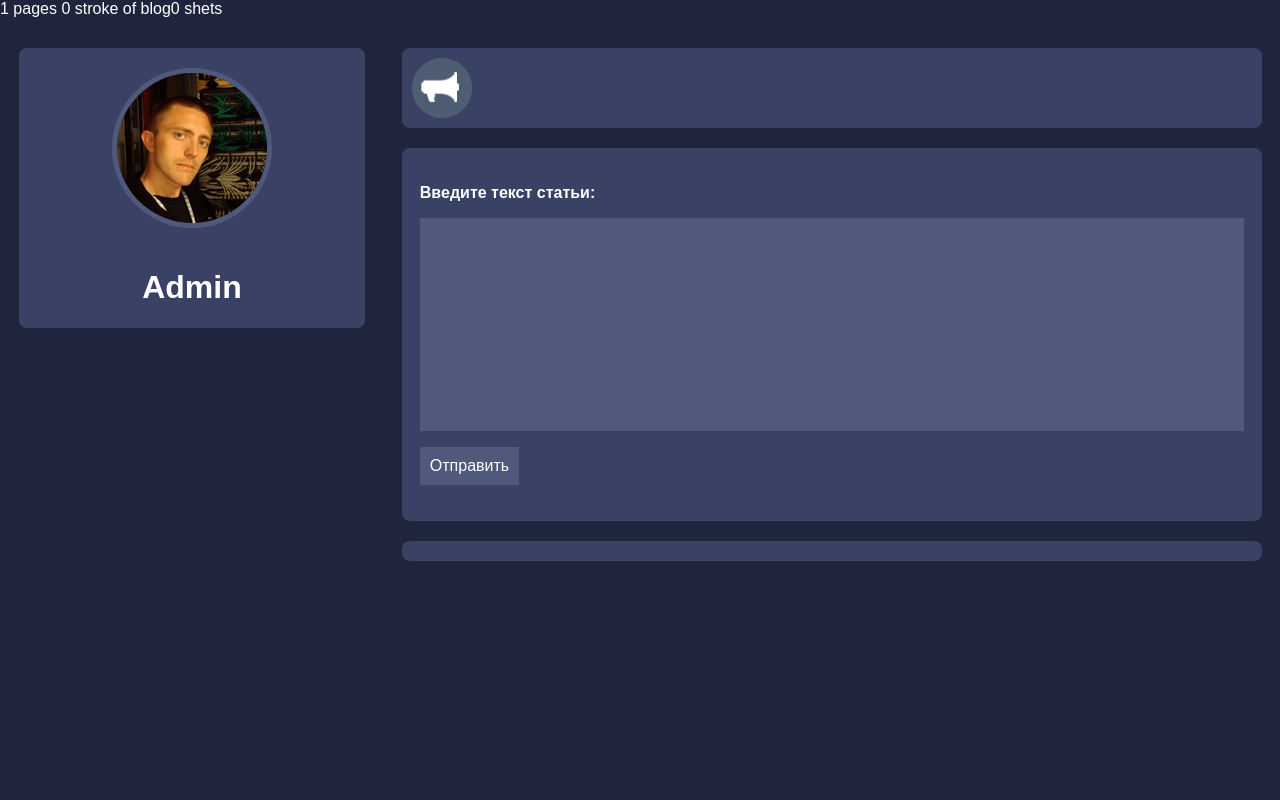
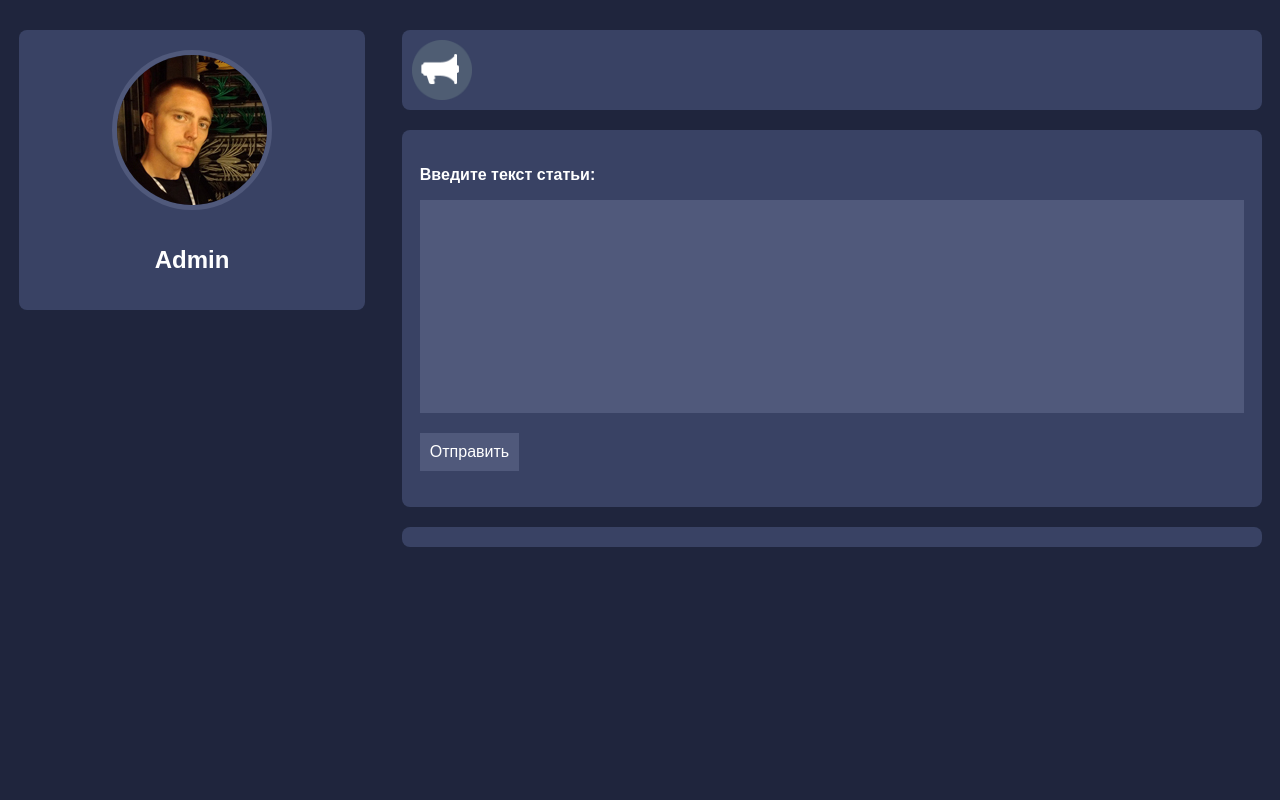
Before and after one commit to Smitevils/MyBlog, a PHP site: page /admin.php in a window 1280 px wide. Run offline with PHP 8.4, Linux system fonts and the light colour scheme; data that the repository does not hold is empty.

Commit message:
Мелкие изменения

```diff
--- a/index.php
+++ b/index.php
@@ -18,7 +18,8 @@
 			<div class="photo_block">
 				<img src="img/avatars/profile_img150x150_1.JPG" class="avatar" alt="avatar">
 			</div>
-			<h1>Title</h1>
+			<h1>SmiteVils</h1>
+			<p style="text-align: center;">smitevils@yandex.ru</p>
 		</div>
 		<div class="clear"></div>
 	</div>
--- a/php_scripts/blog/add_posts.php
+++ b/php_scripts/blog/add_posts.php
@@ -2,7 +2,6 @@
 	// Выводим сами строки
 	while($row = mysql_fetch_assoc($res)) { //Присваиваем новые значение массиву столько раз сколько строк в таблице
 		//echo "<div style=\"text-align: center;\">". $row['id'] . "</div>"; //Выводит поле id из таблицы
-		echo "<div class=\"post_block\">". $row['text'] . "</div>";
-
+		echo "<div class=\"post_block\">". $row['text'] . "</div><br>";
 	};
 ?>
--- a/php_scripts/blog/blog.php
+++ b/php_scripts/blog/blog.php
@@ -16,12 +16,12 @@
 	// Создать переменную $page = число из $_GET['num'] - количество статей на страницу
 		$page = $_GET['num'] - $per_page;
 	// отобразить порядковый номер страницы
-		echo $page/5 + 1 . " pages";
+		//echo $page/5 + 1 . " pages";
 	// иначе если в $_GET ничего нет, то
 	} else {
 		$page=0;
 	// отобразить порядковый номер страницы
-		echo ($page/5) + 1 . " pages ";
+		//echo ($page/5) + 1 . " pages ";
 	};
 
 	// Создаем переменную res и заносим туда все данные из таблицы blog
@@ -33,12 +33,12 @@
 	// mysql_fetch_row() обрабатывает один ряд результата, на который ссылается переданный указатель. Ряд возвращается в массиве.
 	$line=mysql_fetch_row($string);
 	$total_rows=$line[0]; // Узнаем сколько всего строк в таблице
-	echo $total_rows . " stroke of blog"; // Выводим сколько всего строк
+	//echo $total_rows . " stroke of blog"; // Выводим сколько всего строк
 
 	// узнаем количество будущих страниц = всего зписей в таблице / количество записей на страницу
 	$num_pages=ceil($total_rows/$per_page);
 	// выводмм количество страниц
-	echo $num_pages . " shets " . "<br/>";
+	//echo $num_pages . " shets " . "<br/>";
 
 	// Далее код скрипта вставлен в сам index.php
 	/* include "php_scripts/blog/add_links.php"; include "php_scripts/blog/add_posts.php"; */
--- a/styles/admin_panel.css
+++ b/styles/admin_panel.css
@@ -16,7 +16,7 @@
 
 .add_post_text {
 	resize: none;
-	width: 100%;
+	width: 96%;
 	padding: 2%;
 	outline: none;
 	border: none;
--- a/styles/style.css
+++ b/styles/style.css
@@ -38,6 +38,7 @@ body {
 	background-color: #394264;
 	margin: 5%;
 	margin-top: 30px;
+	padding-bottom: 20px;
 	-webkit-border-radius: 8px;
 	-moz-border-radius: 8px;
 	-ms-border-radius: 8px;
@@ -77,7 +78,7 @@ body {
 	border: 10px #50597B solid;
 }
 
-.info_block h1 {text-align: center;}
+.info_block h1 {text-align: center; font-size: 24px; }
 
 /* Блок навигации */
 .navigation_block {
```
